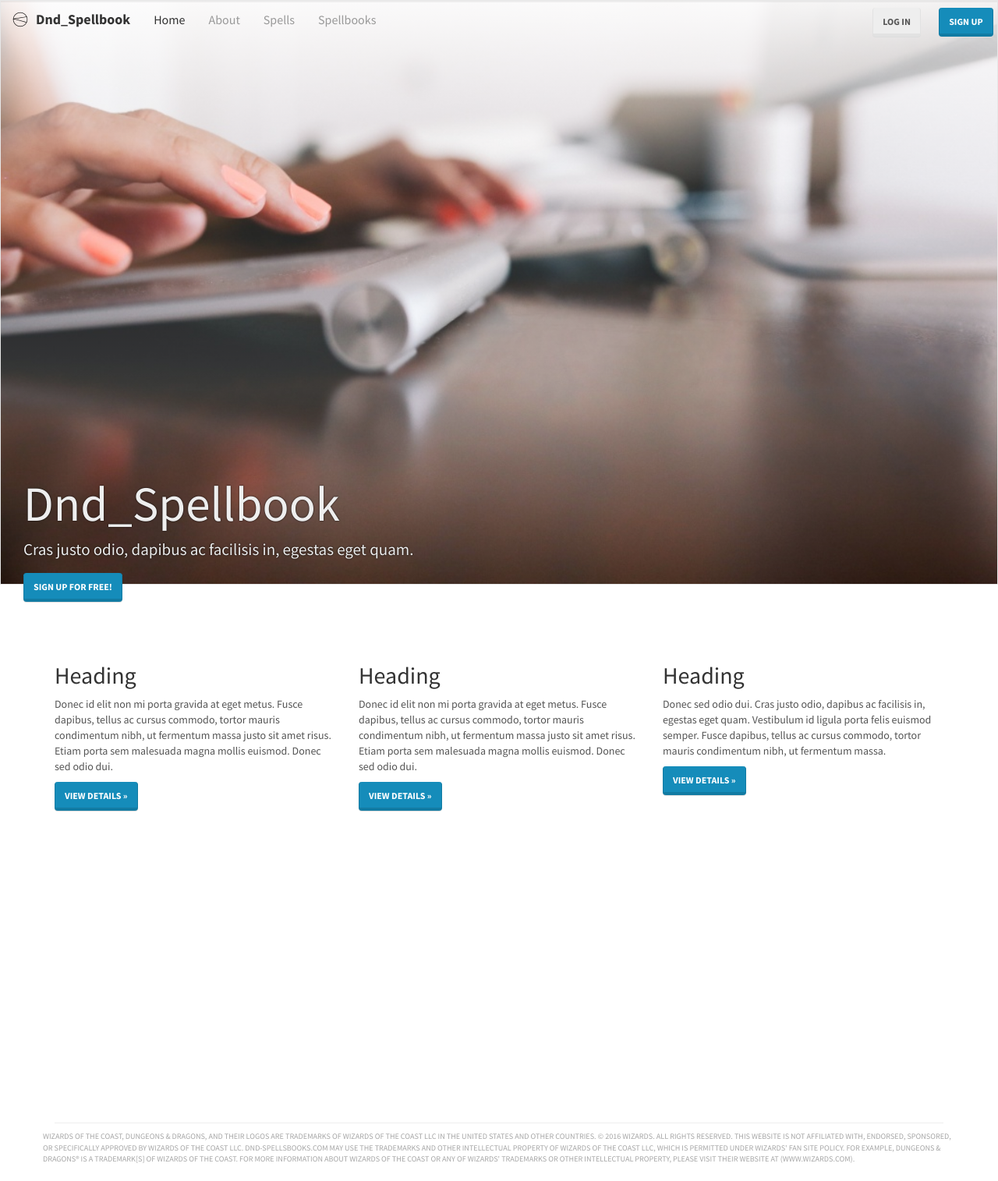
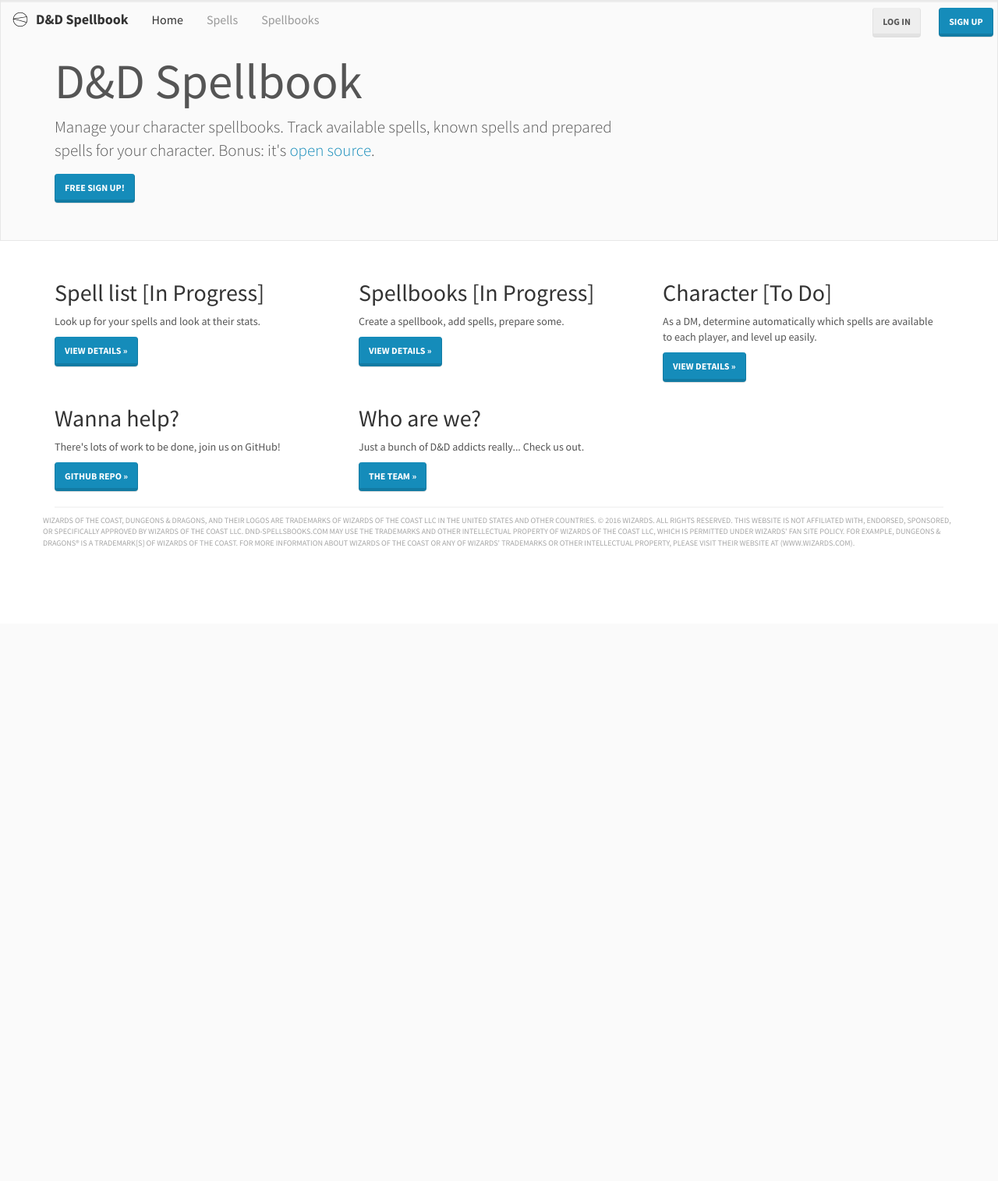
Before and after one commit to adrienlina/dnd-spellbook, a Django app: template src/templates/home.html in a window 1280 px wide. Shown: the whole page at 78% size. After the commit the page ends 702 px from the top, so only its background shows below. Run offline with Django 3.2, Linux system fonts and the light colour scheme; the template is opened without the code that fills it, so the values that code supplies are empty; some libraries are stand-ins or nearby versions.

Commit message:
Give some love to the front page and about page

```diff
--- a/src/spellbook/templates/spellbook/new_spellbook.html
+++ b/src/spellbook/templates/spellbook/new_spellbook.html
@@ -3,13 +3,14 @@
 {% load staticfiles %}
 {% load crispy_forms_tags %}
 
-{% block title %}{{ block.super }}About{% endblock %}
+{% block title %}{{ block.super }}New spellbook{% endblock %}
 
 {% block navbar-left %}
   {% include "_navbar.html" with active_link="about" %}
 {% endblock %}
 
 {% block container %}
+<div class="no-scroll-content">
   <div class="container">
     <h1>New spellbook</h1>
 
@@ -21,4 +22,5 @@
       <button class="btn btn-primary" type="submit">Submit</button>
     </form>
   </div>
+</div>
 {% endblock container %}
--- a/src/spellbook/templates/spellbook/spellbook_detail.html
+++ b/src/spellbook/templates/spellbook/spellbook_detail.html
@@ -10,6 +10,7 @@
 {% endblock %}
 
 {% block container %}
+<div class="no-scroll-content">
   <div class="col-sm-12 height-full">
     <div class="row height-full">
       <div class="col-md-6 height-full">
@@ -30,4 +31,5 @@
       </div>
     </div>
   </div>
+</div>
 {% endblock container %}
--- /dev/null
+++ b/src/static/site/css/forcepagescroll.css
@@ -0,0 +1,3 @@
+body {
+  overflow: auto;
+}
--- a/src/static/site/css/main.css
+++ b/src/static/site/css/main.css
@@ -9,6 +9,10 @@
 }
 
 .content {
+  margin-top: 80px;
+}
+
+.no-scroll-content {
   margin-top: 80px;
   height: 80%;
 }
--- a/src/templates/_brandname.html
+++ b/src/templates/_brandname.html
@@ -1 +1 @@
-Dnd_Spellbook
+D&amp;D Spellbook
--- a/src/templates/_navbar.html
+++ b/src/templates/_navbar.html
@@ -1,8 +1,5 @@
 <li {% if active_link == "home" %}class="active"{% endif %}>
   <a href="{% url 'home' %}">Home</a>
-</li>
-<li {% if active_link == "about" %}class="active"{% endif %}>
-  <a href="{% url 'about' %}">About</a>
 </li>
 <li {% if active_link == "spell_list" %}class="active"{% endif %}>
   <a href="{% url 'spellbook:spell-list' %}">Spells</a>
--- a/src/templates/base.html
+++ b/src/templates/base.html
@@ -8,27 +8,18 @@
     <meta http-equiv="X-UA-Compatible" content="IE=edge">
     <meta name="viewport" content="width=device-width, initial-scale=1.0">
     <meta name="description" content="{% block description %}{% endblock description %}">
-    <meta name="author" content="Arun Ravindran">
+    <meta name="author" content="Adrien Lina">
     <link rel="shortcut icon" href="{% static 'site/ico/favicon.ico' %}">
 
-    <title>{% block title %}{% include "_brandname.html" %} :: {% endblock %}</title>
+    <title>{% block title %}{% include "_brandname.html" %} - {% endblock %}</title>
 
-    <!-- Bootstrap core CSS -->
     <link href="{% static 'bootstrap/css/bootstrap.min.css' %}" rel="stylesheet">
 
-    <!-- Custom styles for this site -->
+    <link href="{% static 'site/css/main.css' %}" rel="stylesheet">
     {% block styles %}
-    <link href="{% static 'site/css/main.css' %}" rel="stylesheet">
     {% endblock styles %}
 
-    <!-- Custom tags for the head tag -->
     {% block extrahead %}{% endblock extrahead %}
-
-    <!-- HTML5 shim and Respond.js IE8 support of HTML5 elements and media queries -->
-    <!--[if lt IE 9]>
-      <script src="https://oss.maxcdn.com/libs/html5shiv/3.7.0/html5shiv.js"></script>
-      <script src="https://oss.maxcdn.com/libs/respond.js/1.3.0/respond.min.js"></script>
-    <![endif]-->
   </head>
 
   <body>
@@ -76,7 +67,7 @@
             {% endblock %}
           </ul>
           </ul>
-        </div><!--/.nav-collapse -->
+        </div>
         {% endblock %}
     </div>
     {% endblock navbar %}
@@ -84,7 +75,7 @@
     {% block messages %}
       {% if messages %}
         {% for message in messages %}
-          <div class="alert alert-{{ message.tags }}">  <!-- singular -->
+          <div class="alert alert-{{ message.tags }}">
             <a class="close" data-dismiss="alert">×</a>
             {{ message|safe }}
           </div>
@@ -95,18 +86,9 @@
     {% block splash %}
     {% endblock splash %}
 
-    <div class="content">
-      {% block container %}
-      <div class="container">
+    {% block container %}
+    {% endblock container %}
 
-        <div class="starter-template">
-          <h1>New Project</h1>
-          <p class="lead">Use this document as a way to quickly start any new project.<br> All you get is this text and a mostly barebones HTML document.</p>
-        </div>
-
-      </div><!-- /.container -->
-      {% endblock container %}
-    </div>
     {% block footer %}
       <div class="container">
         <div class="footer">
@@ -126,9 +108,6 @@
       </div>
     {% endblock %}
 
-    <!-- Bootstrap core JavaScript
-    ================================================== -->
-    <!-- Placed at the end of the document so the pages load faster -->
     <script src="https://code.jquery.com/jquery-1.10.2.min.js"></script>
     <script src="{% static 'bootstrap/js/bootstrap.min.js' %}"></script>
     {% block scripts %}
--- a/src/templates/home.html
+++ b/src/templates/home.html
@@ -4,6 +4,10 @@
 {% load crispy_forms_tags %}
 
 {% block title %}{{ block.super }}Home{% endblock %}
+
+{% block styles %}
+<link href="{% static 'site/css/forcepagescroll.css' %}" rel="stylesheet">
+{% endblock %}
 
 {% block navbar-left %}
   {% include "_navbar.html" with active_link="home" %}
@@ -19,16 +23,17 @@
 {% endblock %}
 
 {% block splash %}
-  <div class="jumbotron jumbotron-carousel corporate-jumbo">
+  <div class="jumbotron jumbotron-carousel">
     <div class="container">
       <div class="row">
         <div class="col-md-8 col-sm-8">
           <h1>{% include "_brandname.html" %}</h1>
-          <p>Cras justo odio, dapibus ac facilisis in, egestas eget quam.</p>
-	  <a class="btn btn-primary" href="{% url 'accounts:signup' %}" role="button">Sign up for Free!</a>
-        </div>
-        <div class="col-md-4 col-sm-4">
-
+          <p>
+            Manage your character spellbooks. Track available spells, known spells
+            and prepared spells for your character. Bonus: it's
+            <a href="https://github.com/adrienlina/dnd-spellbook/">open source</a>.
+          </p>
+	         <a class="btn btn-primary" href="{% url 'accounts:signup' %}" role="button">Free sign up!</a>
         </div>
       </div>
     </div>
@@ -42,23 +47,34 @@
 <div class="container">
   <div class="row">
     <div class="col-lg-4">
-      <h2>Heading</h2>
-      <p>Donec id elit non mi porta gravida at eget metus. Fusce dapibus, tellus ac cursus commodo, tortor mauris condimentum nibh, ut fermentum massa justo sit amet risus. Etiam porta sem malesuada magna mollis euismod. Donec sed odio dui. </p>
-      <p><a class="btn btn-primary" href="#" role="button">View details &raquo;</a></p>
+      <h2>Spell list [In Progress]</h2>
+      <p>Look up for your spells and look at their stats.</p>
+      <p><a class="btn btn-primary" href="{% url 'spellbook:spell-list' %}" role="button">View details &raquo;</a></p>
     </div>
     <div class="col-lg-4">
-      <h2>Heading</h2>
-      <p>Donec id elit non mi porta gravida at eget metus. Fusce dapibus, tellus ac cursus commodo, tortor mauris condimentum nibh, ut fermentum massa justo sit amet risus. Etiam porta sem malesuada magna mollis euismod. Donec sed odio dui. </p>
-      <p><a class="btn btn-primary" href="#" role="button">View details &raquo;</a></p>
+      <h2>Spellbooks [In Progress]</h2>
+      <p>Create a spellbook, add spells, prepare some.</p>
+      <p><a class="btn btn-primary" href="{% url 'spellbook:spellbook-list' %}" role="button">View details &raquo;</a></p>
     </div>
     <div class="col-lg-4">
-      <h2>Heading</h2>
-      <p>Donec sed odio dui. Cras justo odio, dapibus ac facilisis in, egestas eget quam. Vestibulum id ligula porta felis euismod semper. Fusce dapibus, tellus ac cursus commodo, tortor mauris condimentum nibh, ut fermentum massa.</p>
+      <h2>Character [To Do]</h2>
+      <p>As a DM, determine automatically which spells are available to each player, and level up easily.</p>
       <p><a class="btn btn-primary" href="#" role="button">View details &raquo;</a></p>
     </div>
   </div>
+  <div class="row">
+    <div class="col-lg-4">
+      <h2>Wanna help?</h2>
+      <p>There's lots of work to be done, join us on GitHub!</p>
+      <p><a class="btn btn-primary" href="https://github.com/adrienlina/dnd-spellbook/" role="button">GitHub repo &raquo;</a></p>
+    </div>
+    <div class="col-lg-4">
+      <h2>Who are we?</h2>
+      <p>Just a bunch of D&amp;D addicts really... Check us out.</p>
+      <p><a class="btn btn-primary" href="{% url 'about' %}" role="button">The team &raquo;</a></p>
+    </div>
+  </div>
 </div>
-
 {% endblock container %}
 
 {% block scripts %}
```
Also changed, not shown: src/spellbook/templates/spellbook/spell_list.html (+4 -3 lines), src/spellbook/templates/spellbook/spellbook_list.html (+8 -6 lines), src/templates/about.html (+10 -65 lines), src/static/site/img/adrienlina.jpg (added). Lines whose indentation alone changed are shown as unchanged.
